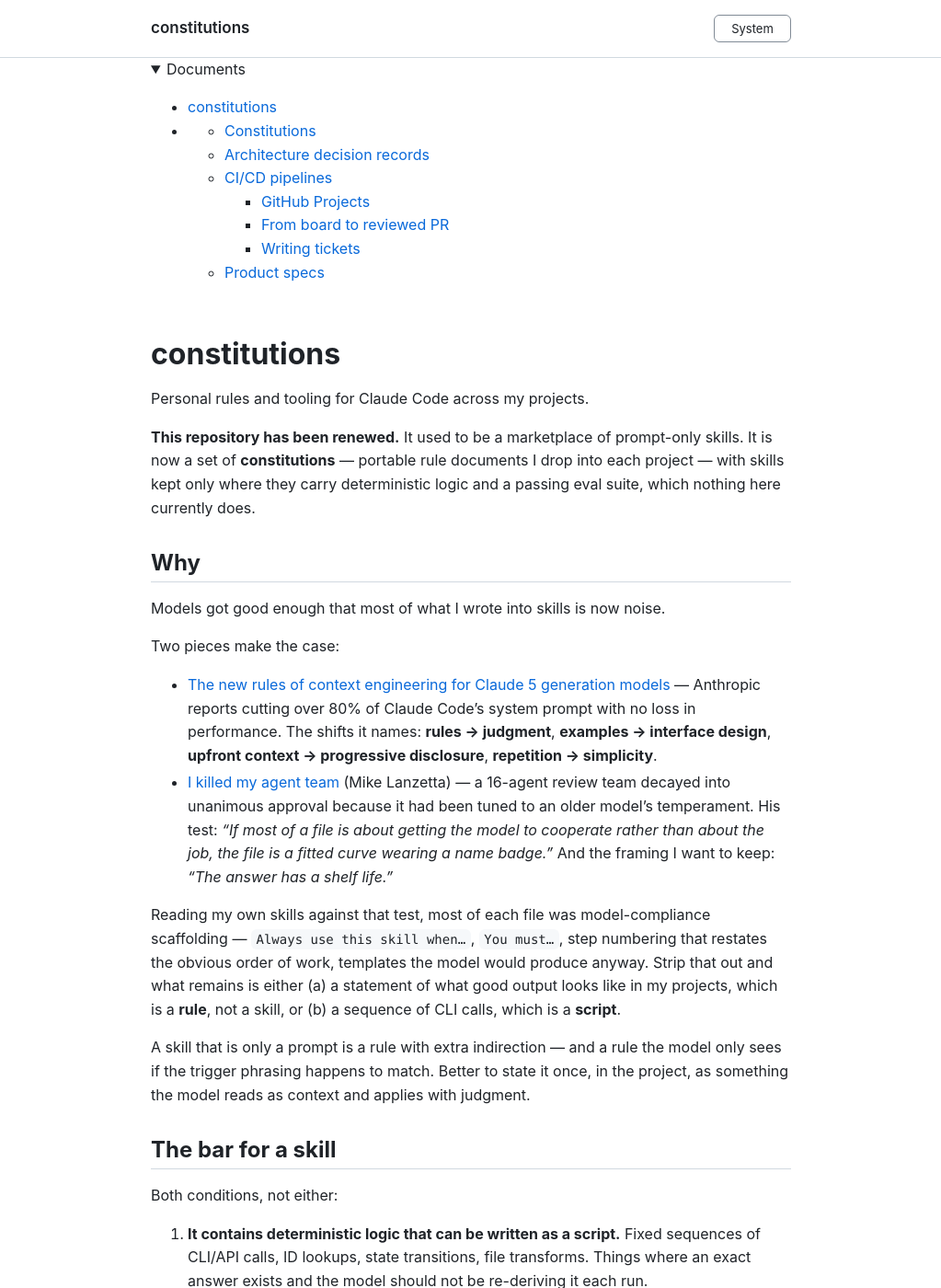
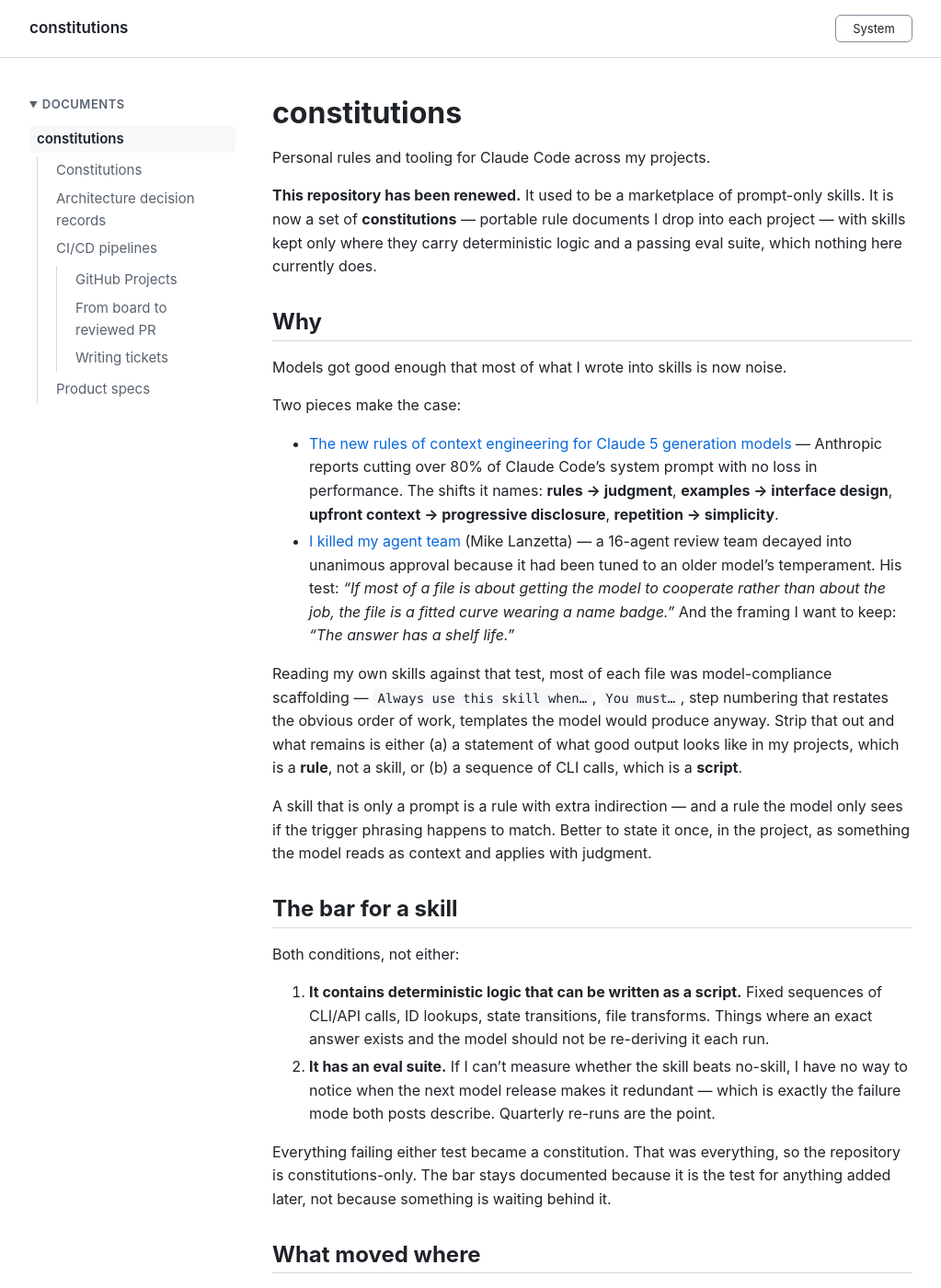
Before and after one commit to polikeiji/constitutions, a Jekyll site: the page built from README.md, in a window 1280 px wide and 1400 px high. Shown: the whole window at 92% size, without its empty margins (128-1151 px from the left). Built offline with Jekyll 4.4.1, drawn with Linux system fonts in a browser that asks for light colours; our own code applies the rules of GitHub Pages for plain Markdown files.

Commit message:
feat(docs-site): style the sidebar and give it a column
Stacked by default and two columns above 64rem, rather than the other way
round: at 375px there is no room for a sidebar beside a 46rem column, and the
narrow case is the one that breaks when it is an afterthought.

The reading column keeps exactly the measure it had before the sidebar
existed. .wrapper's max-width counts its own 1.25rem of padding, so widening
that max-width by the sidebar and the gap leaves the second grid track at
precisely the width .wrapper's content box used to be - the document is not
one pixel narrower for having a nav beside it.

The header and footer widen with it. Left at --content-width they would keep
the reading column to themselves while the sidebar began 16.5rem to its left,
and the site title would line up with nothing; the first render of this looked
broken for exactly that reason.

Colours are the existing tokens and nothing else, so both themes and the
OS-dark first paint follow with no second palette to keep in sync. The three
widths added are layout rather than palette and live in layer 1 only, where
--content-width already is: the build compares the two dark blocks
declaration-for-declaration, and a width repeated there would be one more
thing to keep identical for no gain.

The current page is styled off aria-current="page" rather than a class of its
own, so what a screen reader announces and what a sighted reader sees cannot
drift apart.

Covers the second and fourth sub-items.

Refs #24

Co-Authored-By: Claude Opus 5 (1M context) <noreply@anthropic.com>

```diff
--- a/assets/css/style.css
+++ b/assets/css/style.css
@@ -23,6 +23,18 @@
 
 :root {
   --content-width: 46rem;
+  /* Layout rather than palette, so they belong here in layer 1 with
+     --content-width and nowhere else. The two dark blocks below carry colours
+     and the build compares them declaration-for-declaration; a width repeated
+     there would be one more thing to keep in sync for no gain. */
+  --sidebar-width: 14rem;
+  --sidebar-gap: 2.5rem;
+  /* What the page measures once the sidebar sits beside the document. The
+     header, the footer and the two-column row all take it, so the site title,
+     the nav and the theme toggle stay on the same two edges down the page. */
+  --wide-width: calc(
+    var(--content-width) + var(--sidebar-width) + var(--sidebar-gap)
+  );
   --font-body: -apple-system, BlinkMacSystemFont, "Segoe UI", Roboto, Helvetica,
     Arial, sans-serif, "Apple Color Emoji", "Segoe UI Emoji";
   --font-mono: ui-monospace, SFMono-Regular, "SF Mono", Menlo, Consolas,
@@ -165,7 +177,12 @@ a:hover { text-decoration: underline; }
   font-size: 0.875rem;
 }
 
-.site-main { padding: 2.5rem 0; }
+/* The row holding the sidebar and the document. Longhands because .wrapper,
+   which this element also carries, sets `padding: 0 1.25rem` as a shorthand. */
+.site-body {
+  padding-top: 2.5rem;
+  padding-bottom: 2.5rem;
+}
 
 /* Theme toggle ------------------------------------------------------------- */
 
@@ -210,6 +227,132 @@ a:hover { text-decoration: underline; }
   clip: rect(0 0 0 0);
   clip-path: inset(50%);
   white-space: nowrap;
+}
+
+/* Document navigation ------------------------------------------------------ */
+
+/*
+ * Every published document, one click from every other. The list itself is
+ * generated in _layouts/default.html; this is how it sits on the page.
+ *
+ * Stacked by default and two columns above the breakpoint, rather than the
+ * other way round: at 375px there is no room for a sidebar beside a 46rem
+ * column, and the narrow case is the one that breaks if it is an afterthought.
+ */
+
+.site-nav {
+  font-size: 0.9375rem;
+  /* Stacked above the document, so it needs a line between the two. Both are
+     dropped again once the sidebar moves beside the content. */
+  margin-bottom: 2rem;
+  padding-bottom: 1.25rem;
+  border-bottom: 1px solid var(--border);
+}
+
+/* Borrowed from .doc h6 - a quiet label rather than a heading competing with
+   the document's own h1 a few pixels to the right. */
+.site-nav summary {
+  color: var(--text-muted);
+  font-size: 0.8125rem;
+  font-weight: 600;
+  text-transform: uppercase;
+  letter-spacing: 0.04em;
+  cursor: pointer;
+}
+
+.site-nav summary:focus-visible {
+  outline: 2px solid var(--link);
+  outline-offset: 2px;
+}
+
+.site-nav ul {
+  list-style: none;
+  margin: 0.75rem 0 0;
+  padding: 0;
+}
+
+/* The indent is what says a document sits inside a group; the rule keeps that
+   readable once a title wraps onto a second line, which several do at 14rem. */
+.site-nav ul ul {
+  margin: 0.25rem 0 0.25rem 0.5rem;
+  padding-left: 0.75rem;
+  border-left: 1px solid var(--border);
+}
+
+.site-nav li { margin: 0; }
+
+/* Muted rather than --link: eight links in the accent colour beside the
+   document would read as louder than the document. The full-width block is
+   what makes the current-page marker below a band rather than a smear behind
+   the words. */
+.site-nav a {
+  display: block;
+  padding: 0.2rem 0.5rem;
+  border-radius: 6px;
+  color: var(--text-muted);
+}
+
+.site-nav a:hover {
+  background: var(--bg-subtle);
+  color: var(--text);
+  text-decoration: none;
+}
+
+.site-nav a:focus-visible {
+  outline: 2px solid var(--link);
+  outline-offset: 1px;
+}
+
+/* Styled off the attribute rather than a class of its own, so what a screen
+   reader announces and what a sighted reader sees cannot drift apart. */
+.site-nav a[aria-current="page"] {
+  background: var(--bg-subtle);
+  color: var(--text);
+  font-weight: 600;
+}
+
+/*
+ * The breakpoint is where the sidebar, the gap and the reading column stop
+ * fitting side by side: 14 + 2.5 + 46 = 62.5rem, plus room to breathe.
+ *
+ * The reading column keeps exactly the measure it had before the sidebar
+ * existed. .wrapper's max-width includes its 1.25rem of padding on each side,
+ * so widening that max-width by the sidebar and the gap leaves the second
+ * track at precisely the width .wrapper's content box used to be.
+ */
+@media (min-width: 64rem) {
+  /* The header and footer widen with the row below them. Left at
+     --content-width they would keep the reading column to themselves while
+     the sidebar began 16.5rem to its left, and the site title would line up
+     with nothing. */
+  .site-header .wrapper,
+  .site-footer .wrapper,
+  .site-body {
+    max-width: var(--wide-width);
+  }
+
+  .site-body {
+    display: grid;
+    /* minmax(0, 1fr) rather than 1fr: a wide table or code block in the
+       document would otherwise stretch its track and push the page sideways. */
+    grid-template-columns: var(--sidebar-width) minmax(0, 1fr);
+    gap: var(--sidebar-gap);
+  }
+
+  .site-nav {
+    margin-bottom: 0;
+    padding-bottom: 0;
+    border-bottom: 0;
+    /* A constitution runs for several screens; the nav stays put rather than
+       scrolling away, and scrolls inside itself if it ever outgrows the
+       viewport. align-self keeps the grid from stretching it to the full row
+       height, which sticky would then have nothing to do. */
+    align-self: start;
+    position: sticky;
+    top: 2rem;
+    max-height: calc(100vh - 4rem);
+    overflow-y: auto;
+  }
 }
 
 /* Document body ------------------------------------------------------------ */
```
